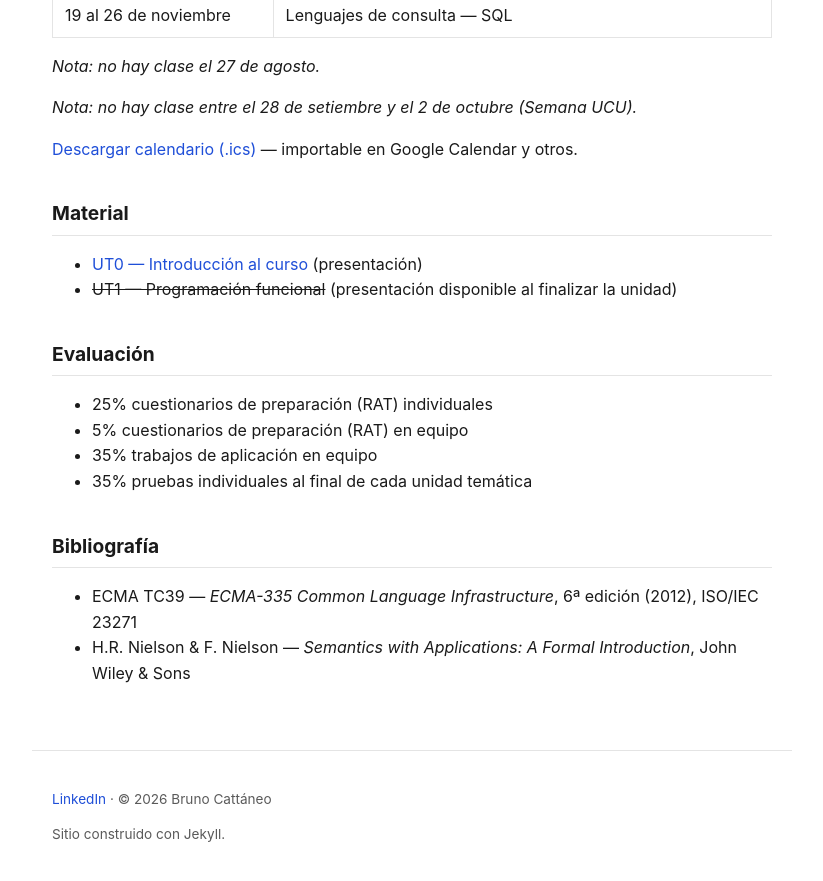
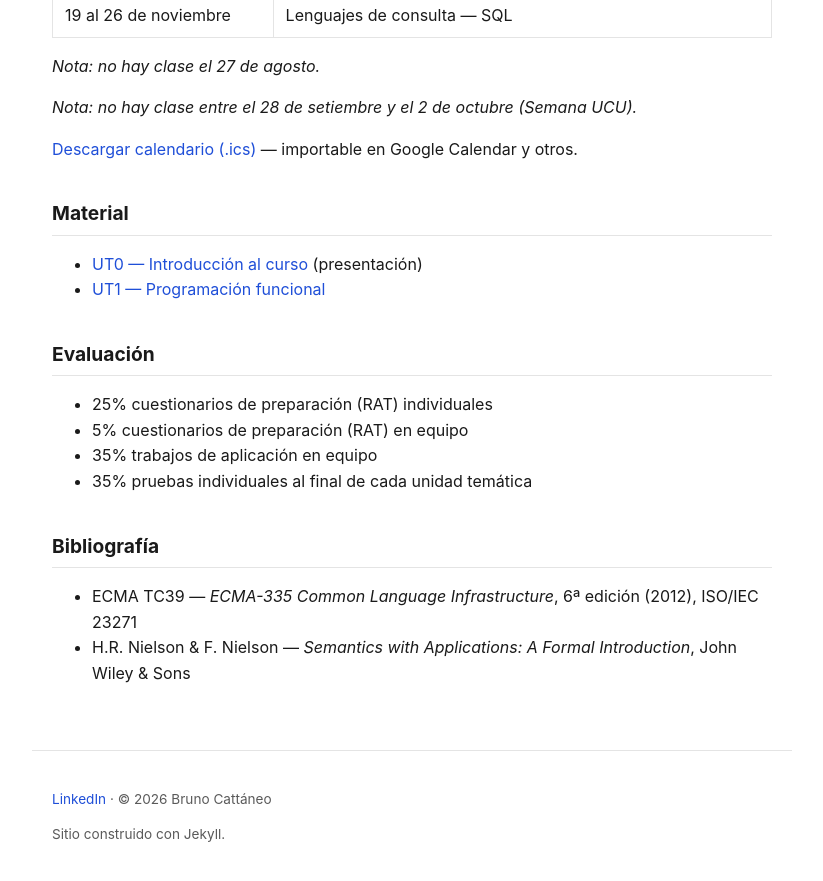
Before and after one commit to bcattaneo/cattaneo.uy, a Jekyll site: the page built from es/cursos/paradigmas-2.md, in a window 1280 px wide and 900 px high, scrolled down 1124 px. Shown: the top 881 px of the window, without its empty margins (228-1051 px from the left). Built offline with Jekyll 4.4.1, drawn with Linux system fonts in a browser that asks for light colours.

```diff
--- a/es/cursos/paradigmas-2.md
+++ b/es/cursos/paradigmas-2.md
@@ -39,7 +39,7 @@ Al igual que Paradigmas 1, el curso está basado en **aprendizaje basado en equi
 ## Material
 
 - [UT0 — Introducción al curso]({% include relurl.html to='/es/cursos/paradigmas-2/slides/ut0-introduccion.html' %}) (presentación)
-- ~~UT1 — Programación funcional~~ (presentación disponible al finalizar la unidad)
+- [UT1 — Programación funcional]({% include relurl.html to='/es/cursos/paradigmas-2/slides/ut1-programacion-funcional.html' %})
 
 ## Evaluación
 
```
